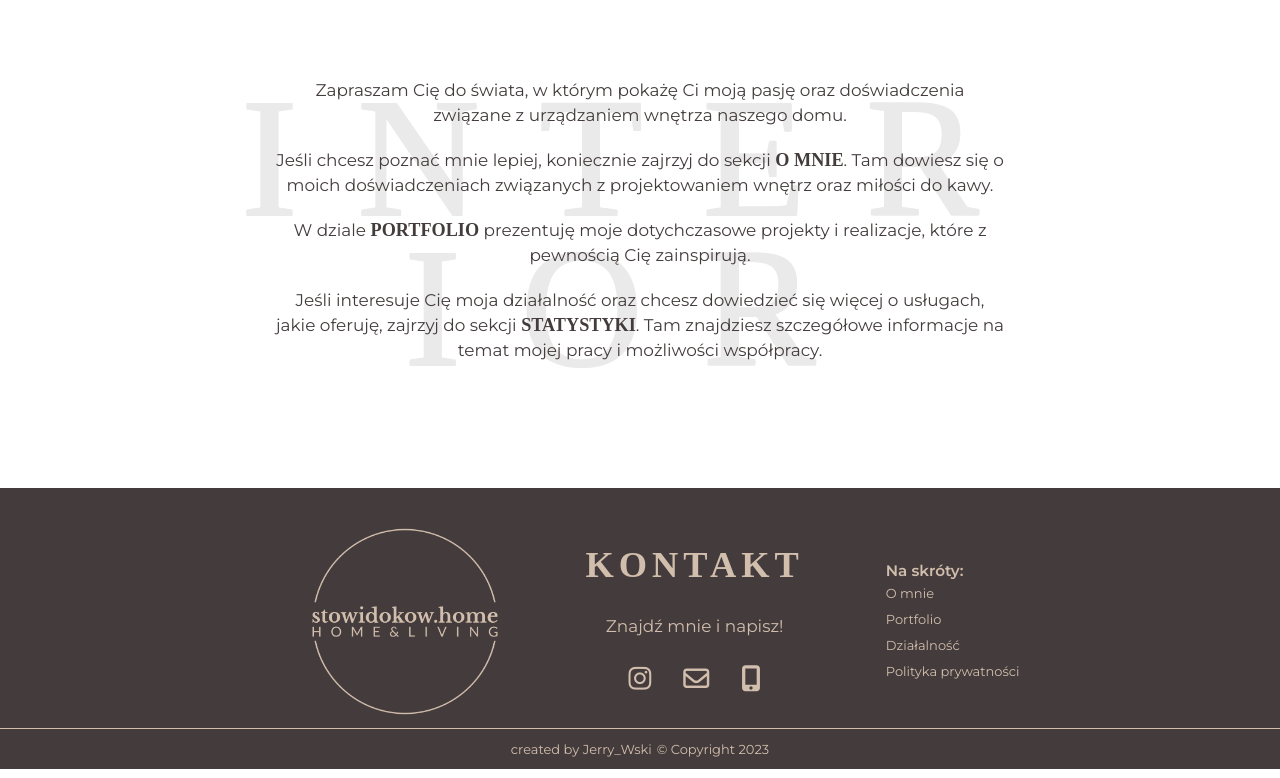
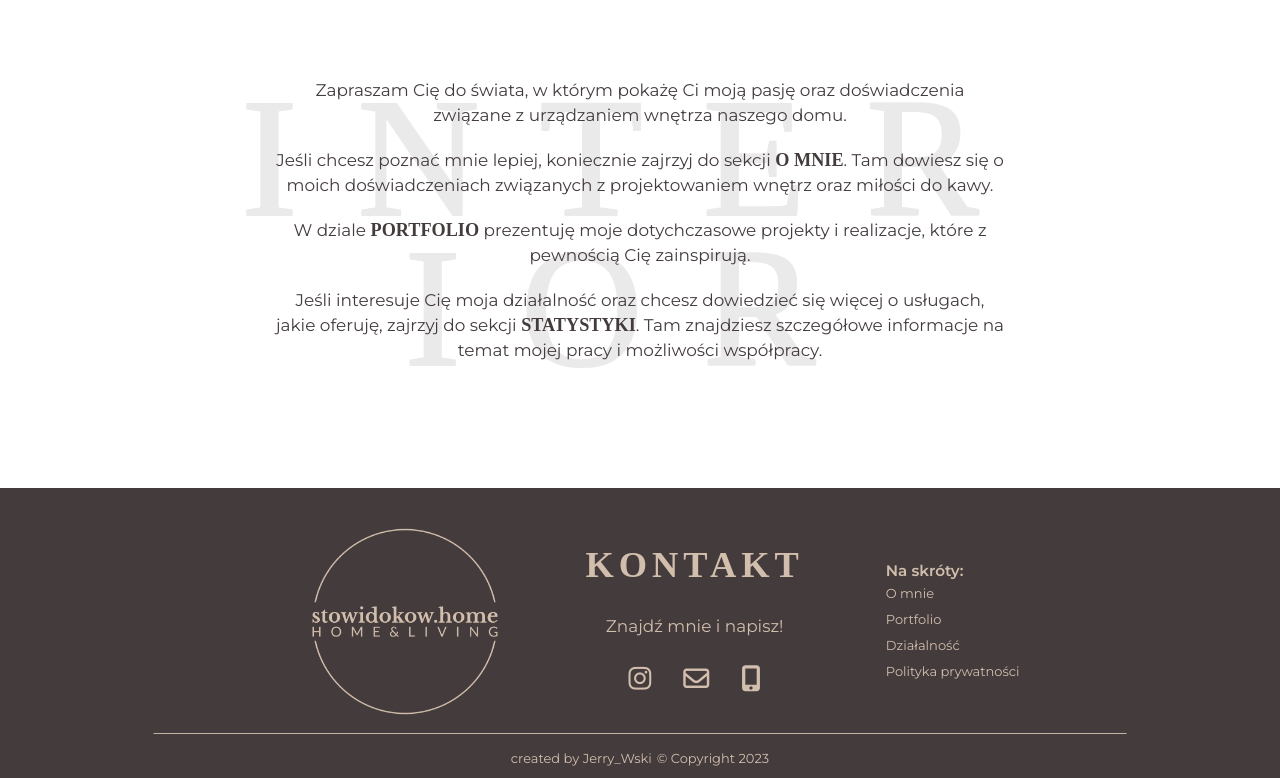
Before and after one commit to JerryWski/kathia-site, a React (Create React App) app: page / in a window 1280 px wide. Shown: the part 1560-2338 px from the top of the page. Built offline with nearby package versions, Linux system fonts and the light colour scheme.

Commit message:
adding span line instead border top

```diff
--- a/src/components/Footer.module.css
+++ b/src/components/Footer.module.css
@@ -4,7 +4,18 @@
     align-items: center;
     gap: 5px;
     color: var(--beige);
+    background-color: var(--black);
+    padding: 22px 0 12px 0;
+    position: relative;
+}
+.footer_overline {
+    margin: 0 auto;
+    margin-top: 5px;
     border-top: 1px solid var(--beige);
-    background-color: var(--black);
-    padding: 12px 0 12px 0;
-}
+    width: 76%;
+    position: absolute;
+    top: 0%;
+    left: 50%;
+    transform: translate(-50%);
+    opacity: .9;
+  }
--- a/src/components/Footer.tsx
+++ b/src/components/Footer.tsx
@@ -6,10 +6,13 @@ const Footer: React.FC = () => {
   };
 
   return (
+    <>
     <div className={styles.footer}>
+    <span className={styles.footer_overline}></span>
       <p className={styles.footer_text}>created by Jerry_Wski</p>
       <p className={styles.footer_year}>© Copyright {currentYear()}</p>
     </div>
+    </>
   );
 };
 
```
